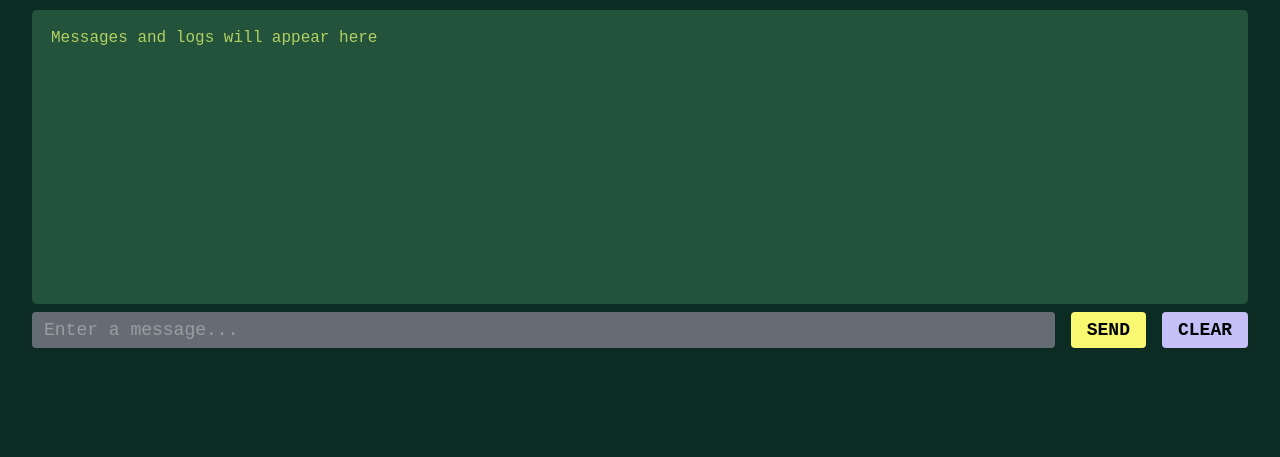
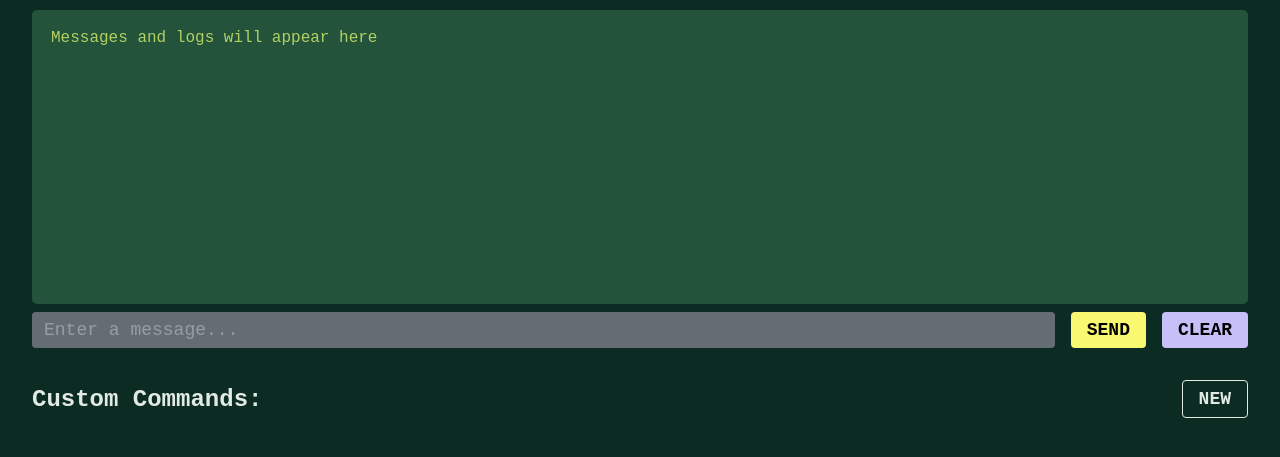
Before and after one commit to Mikadifo/blehd10, a website: page index.html in a window 1280 px wide. Shown: the part 91-548 px from the top of the page. Drawn offline with Linux system fonts and the light colour scheme.

Commit message:
add: custom commands section

```diff
--- a/index.html
+++ b/index.html
@@ -28,6 +28,13 @@
       <button id="send-btn">send</button>
       <button type="button" id="clear-btn">clear</button>
     </form>
+    <div id="custom-commands-container">
+      <div id="custom-commands-navbar">
+        <h2>Custom Commands:</h2>
+        <button>New</button>
+      </div>
+      <div id="custom-commands"></div>
+    </div>
   </body>
   <script src="./index.js"></script>
 </html>
--- a/style.css
+++ b/style.css
@@ -31,8 +31,14 @@ button {
   padding: 8px 16px;
   font-weight: bold;
   text-transform: uppercase;
+  font-size: 18px;
   border-radius: 4px;
   border: none;
+}
+
+button:not(:disabled):hover {
+  cursor: pointer;
+  opacity: 0.9;
 }
 
 #log-container {
@@ -79,18 +85,15 @@ form > input::placeholder {
 form > #send-btn {
   margin-left: 1rem;
   background: #f9f871;
-  font-size: 18px;
 }
 
 form > #clear-btn {
   background: #c7c0f8;
-  font-size: 18px;
   margin-left: 1rem;
 }
 
 #control-buttons > button {
   color: #e1eae3;
-  font-size: 18px;
   padding: 8px 16px;
 }
 
@@ -102,3 +105,26 @@ form > #clear-btn {
 #disconnect-btn {
   background: #7e0000;
 }
+
+#custom-commands-container {
+  margin: 2rem 0 1rem 0;
+}
+
+#custom-commands-navbar {
+  display: flex;
+  justify-content: space-between;
+  align-items: center;
+  color: #e1eae3;
+  width: 100%;
+}
+
+#custom-commands-navbar > button {
+  background: transparent;
+  color: #e1eae3;
+  border: 1px solid #e1eae3;
+}
+
+#custom-commands-navbar > button:hover {
+  background: #e1eae3;
+  color: #0c2c23;
+}
```
